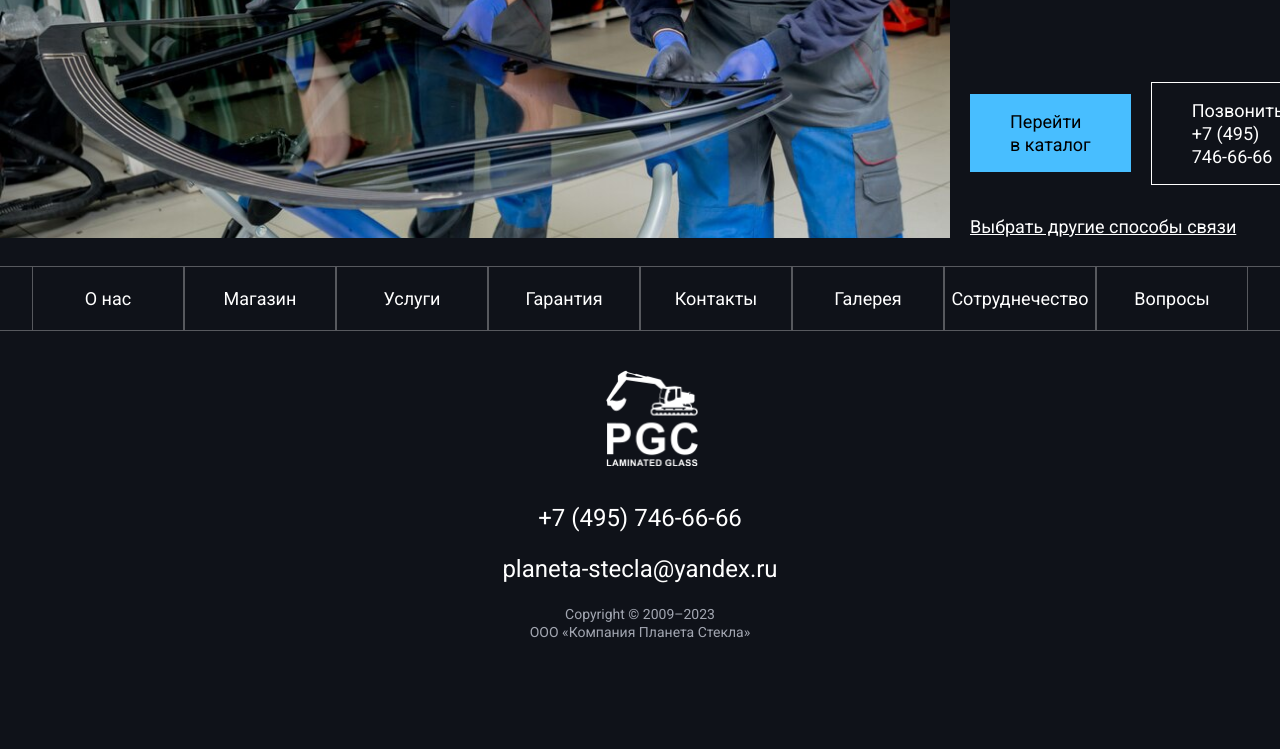
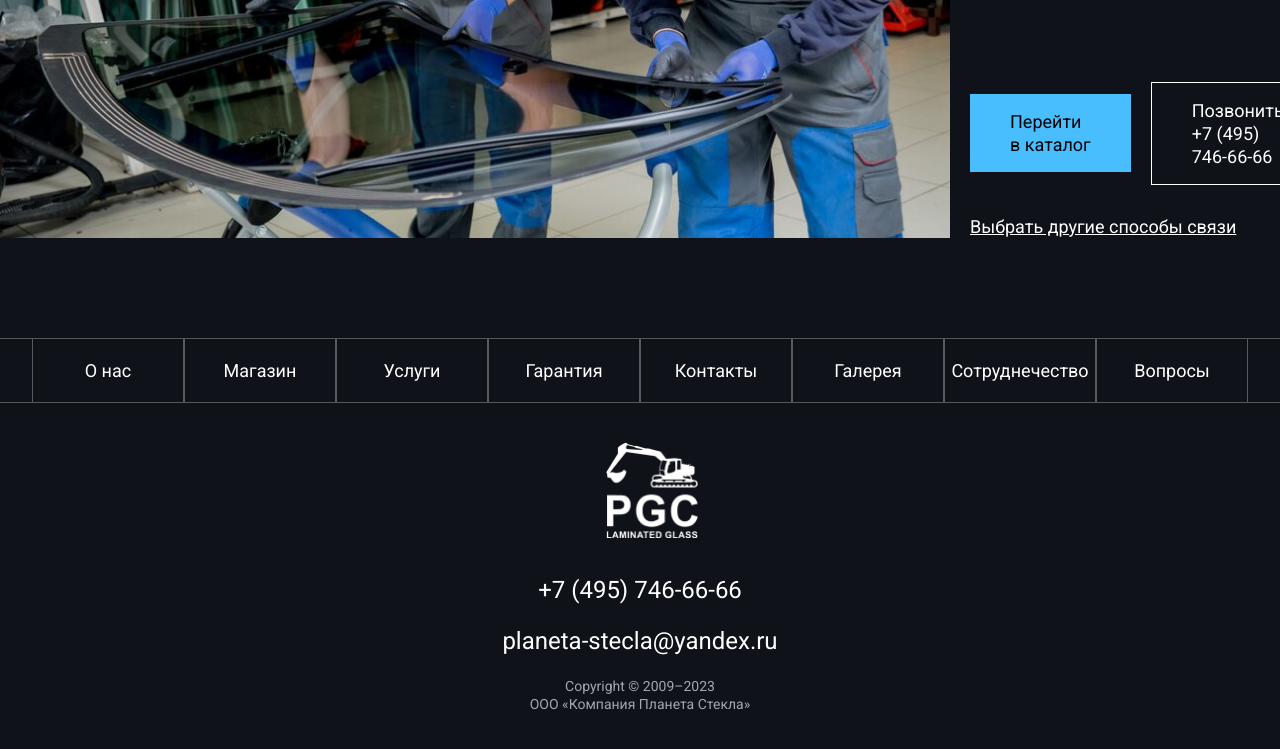
Before and after one commit to fatumUser/Glass, a plain HTML site: page index.html in a window 1280 px wide. Shown: the part 7311-8060 px from the top of the page. Drawn offline with Linux system fonts and the light colour scheme.

Commit message:
Update main.css

```diff
--- a/main.css
+++ b/main.css
@@ -500,6 +500,9 @@ header .row-nav a {
   margin-top: 30px;
   text-decoration: underline;
 }
+footer {
+  margin-top: 100px;
+}
 footer .row-nav {
   width: 100%;
   height: auto;
```
